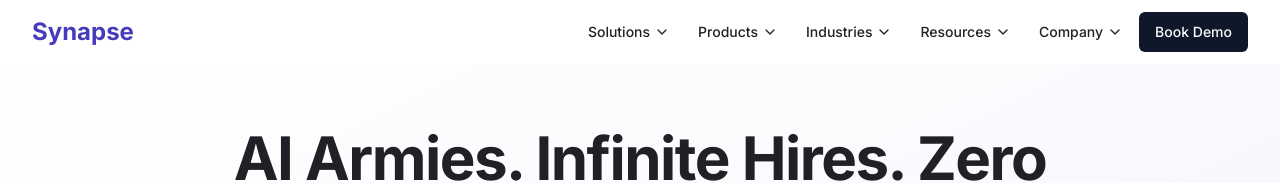
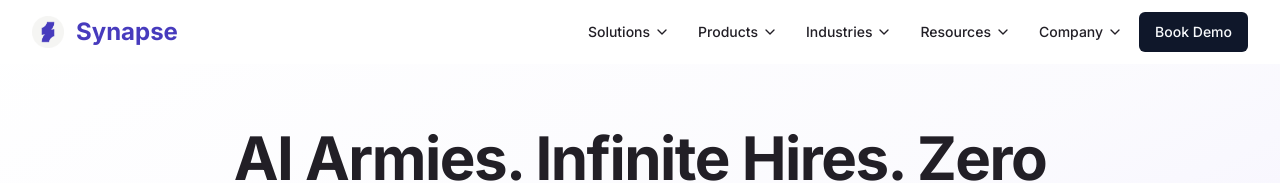
Before and after one commit to ashsynapse/synapse-talent-accelerator_TEST_N-JS, a React (Vite) app: page /home in a window 1280 px wide. Shown: the top 183 px of the page. Built offline with nearby package versions, Linux system fonts and the light colour scheme.

Commit message:
feat: Update og:image and add logo to navbar
- Updated the og:image meta tag to use the specified logo for social media previews.
- Added the logo to the navbar, positioned to the left of the "Synapse" text.
- Adjusted the size and spacing of the logo in the navbar.

```diff
--- a/index.html
+++ b/index.html
@@ -11,13 +11,13 @@
     <meta property="og:title" content="Synapse | AI-Powered Recruitment Platform" />
     <meta property="og:description" content="Global AI-powered recruitment platform automating the entire hiring lifecycle — from job intake to offer." />
     <meta property="og:type" content="website" />
-    <meta property="og:image" content="https://lovable.dev/opengraph-image-p98pqg.png" />
+    <meta property="og:image" content="/lovable-uploads/4e0b1cf8-ab85-4f55-a3fb-5f39206731ef.png" />
 
     <meta name="twitter:card" content="summary_large_image" />
     <meta name="twitter:site" content="@synapse_recruit" />
-    <meta name="twitter:image" content="https://lovable.dev/opengraph-image-p98pqg.png" />
+    <meta name="twitter:image" content="/lovable-uploads/4e0b1cf8-ab85-4f55-a3fb-5f39206731ef.png" />
 
-    <link rel="icon" href="https://synapseint.com/wp-content/uploads/2023/03/Favicon-synapse.png" type="image/png">
+    <link rel="icon" href="/lovable-uploads/4e0b1cf8-ab85-4f55-a3fb-5f39206731ef.png" type="image/png">
 
     <link rel="preconnect" href="https://fonts.googleapis.com">
     <link rel="preconnect" href="https://fonts.gstatic.com" crossorigin>
--- a/src/components/Header.tsx
+++ b/src/components/Header.tsx
@@ -32,8 +32,15 @@ const Header = () => {
     >
       <div className="container-wide flex justify-between items-center">
         <div className="flex items-center">
-          <a href="#" className="text-2xl font-bold text-synapse-primary">
-            Synapse
+          <a href="#" className="flex items-center space-x-3">
+            <img
+              src="/lovable-uploads/4e0b1cf8-ab85-4f55-a3fb-5f39206731ef.png"
+              alt="Synapse Logo"
+              className="h-8 w-8"
+            />
+            <span className="text-2xl font-bold text-synapse-primary">
+              Synapse
+            </span>
           </a>
         </div>
 
--- a/src/components/MainHeader.tsx
+++ b/src/components/MainHeader.tsx
@@ -89,8 +89,15 @@ const MainHeader = () => {
     >
       <div className="container-wide flex justify-between items-center">
         <div className="flex items-center">
-          <a href="/" className="text-2xl font-bold text-synapse-primary">
-            Synapse
+          <a href="/" className="flex items-center space-x-3">
+            <img
+              src="/lovable-uploads/4e0b1cf8-ab85-4f55-a3fb-5f39206731ef.png"
+              alt="Synapse Logo"
+              className="h-8 w-8"
+            />
+            <span className="text-2xl font-bold text-synapse-primary">
+              Synapse
+            </span>
           </a>
         </div>
 
```
Also changed, not shown: public/lovable-uploads/4e0b1cf8-ab85-4f55-a3fb-5f39206731ef.png (added).
